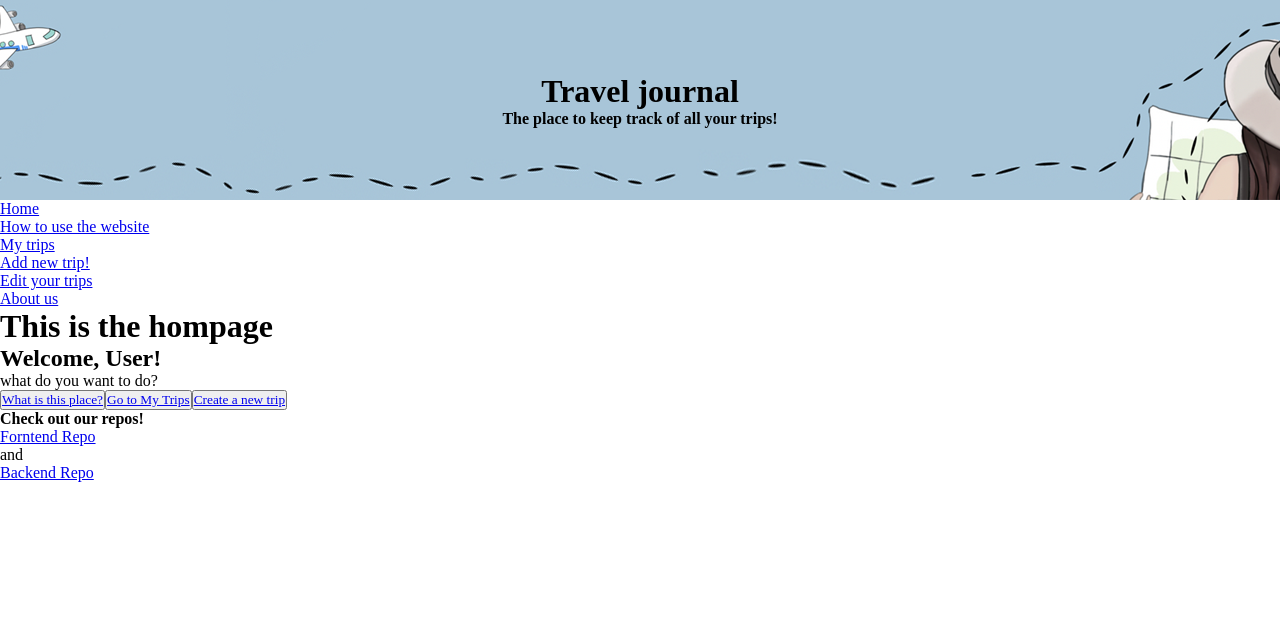
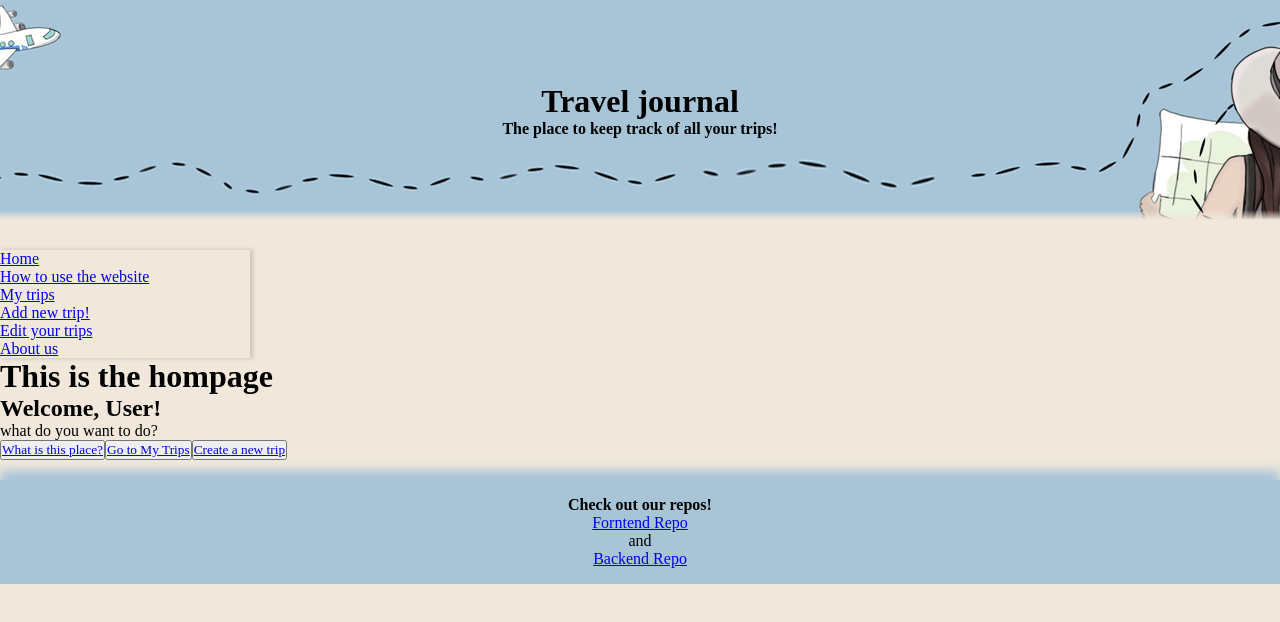
Before and after one commit to LenaH92/travel-journal-forntend, a React (Vite) app: page / in a window 1280 px wide. Shown: the top 622 px of the page. Built offline with nearby package versions, Linux system fonts and the light colour scheme; no server answers; a web font is replaced by a local one.

Commit message:
styling for navbar andd footer finised, issues with sidebar

```diff
--- a/src/App.css
+++ b/src/App.css
@@ -1,19 +1,14 @@
+/* General styling */
+
 * {
     padding: 0;
     margin: 0;
     font-family: "Sour Gummy", serif;
 }
 
-.navbar {
-    background-image: url('/src/img/navbar_background_small2.png');
-    background-size: cover;
-    background-repeat: no-repeat;
-    background-position: center;
-    height: 200px;
-    display: flex;
-    flex-direction: column;
-    align-items: center;
-    justify-content: center;
+body {
+    background-color: rgb(241, 232, 219);
+
 }
 
 h1,
@@ -24,3 +19,43 @@ h5,
 h6 {
     font-family: "Playwrite AU SA", serif;
 }
+
+/* heather styling */
+.navbar {
+    background-image:
+        linear-gradient(to bottom, rgba(0, 0, 0, 0) calc(100% - 10px), rgb(241, 232, 219) 100%),
+        url('/src/img/navbar_background_small2.png');
+    background-size: cover;
+    background-repeat: no-repeat;
+    background-position: center;
+    height: 220px;
+    display: flex;
+    flex-direction: column;
+    align-items: center;
+    justify-content: center;
+    margin-bottom: 30px;
+}
+
+/* sidebar styling */
+.sidebar {
+    /* position: fixed; */
+    top: 220px;
+    left: 30px;
+    width: 250px;
+    /* height: 100vh; */
+    box-shadow: 2px 0 5px rgba(0, 0, 0, 0.2)
+}
+
+/* footer styling */
+.footer {
+    padding: 1rem;
+    text-align: center;
+    background-color: #a8c5d8;
+    box-shadow: 0 -10px 10px 0 #a8c5d8;
+    margin-top: 20px;
+}
+
+
+
+/* instructions Page styling */
+.instructionsPage {}
--- a/src/components/Footer.jsx
+++ b/src/components/Footer.jsx
@@ -3,12 +3,12 @@ import { Link } from "react-router-dom";
 function Footer() {
 
     return (
-        <>
+        <div className="footer">
             <h4>Check out our repos!</h4>
             <Link to="https://github.com/LenaH92/travel-journal-forntend"><p>Forntend Repo</p></Link >
             <p>and</p>
             <Link to="https://github.com/LenaH92/travel-journal-forntend"><p>Backend Repo</p></Link >
-        </>
+        </div>
     )
 
 }
--- a/src/components/Sidebar.jsx
+++ b/src/components/Sidebar.jsx
@@ -2,7 +2,7 @@ import { NavLink } from "react-router-dom";
 
 function Sidebar() {
   return (
-    <ul>
+    <ul className="sidebar">
       <NavLink to="/">
         <li>Home</li>
       </NavLink>
```
Also changed, not shown: src/img/navbar_background_small2.png.
